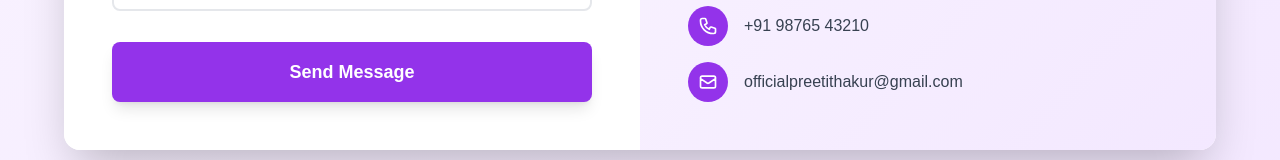
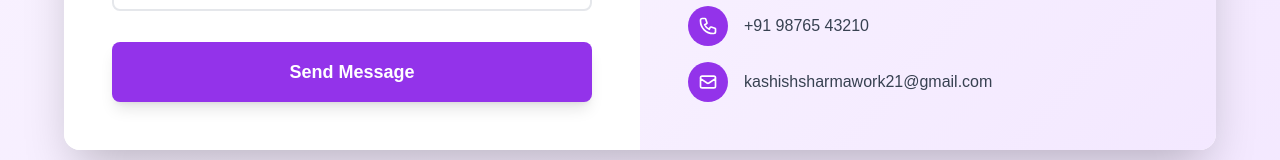
Before and after one commit to preeti28dec/blog-website, a Next.js app: page /contact in a window 1280 px wide. Shown: the part 613-773 px from the top of the page. Built offline with nearby package versions, Linux system fonts and the light colour scheme; no server answers.

Commit message:
update email

```diff
--- a/app/contact/page.tsx
+++ b/app/contact/page.tsx
@@ -370,7 +370,8 @@ export default function ContactPage() {
                     href="mailto:officialpreetithakur@gmail.com"
                     className="text-sm sm:text-base font-medium hover:text-purple-600 dark:hover:text-purple-400 transition-colors break-all"
                   >
-                    officialpreetithakur@gmail.com
+                    kashishsharmawork21@gmail.com
+
                   </a>
                 </div>
               </div>
```
